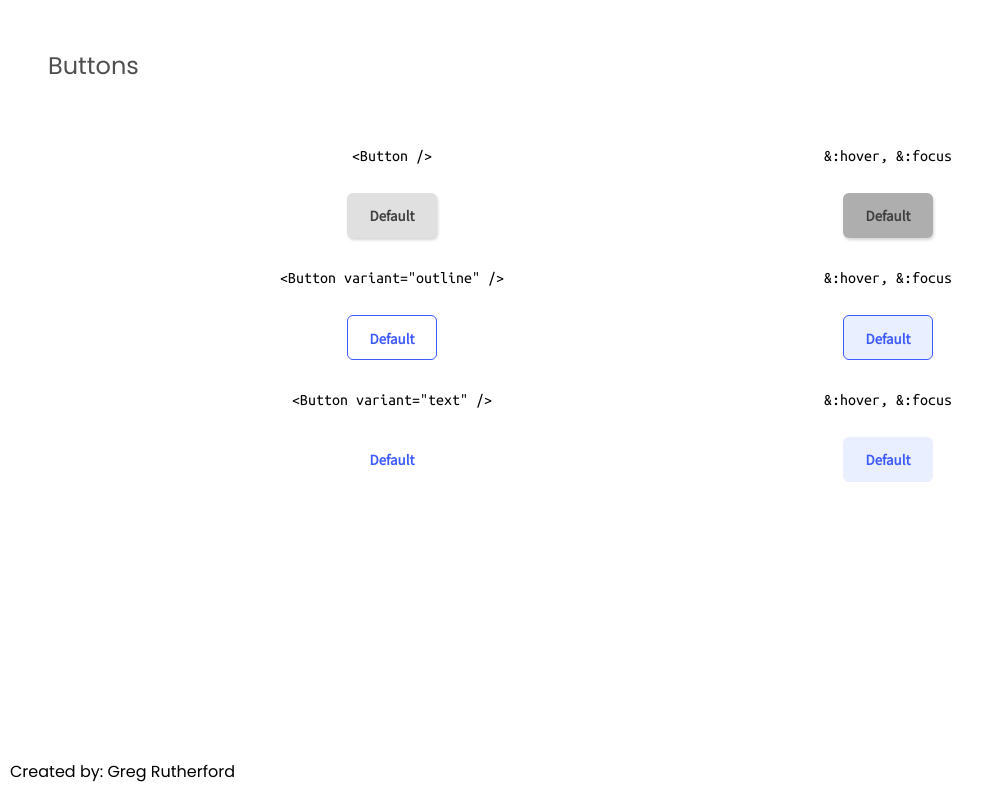
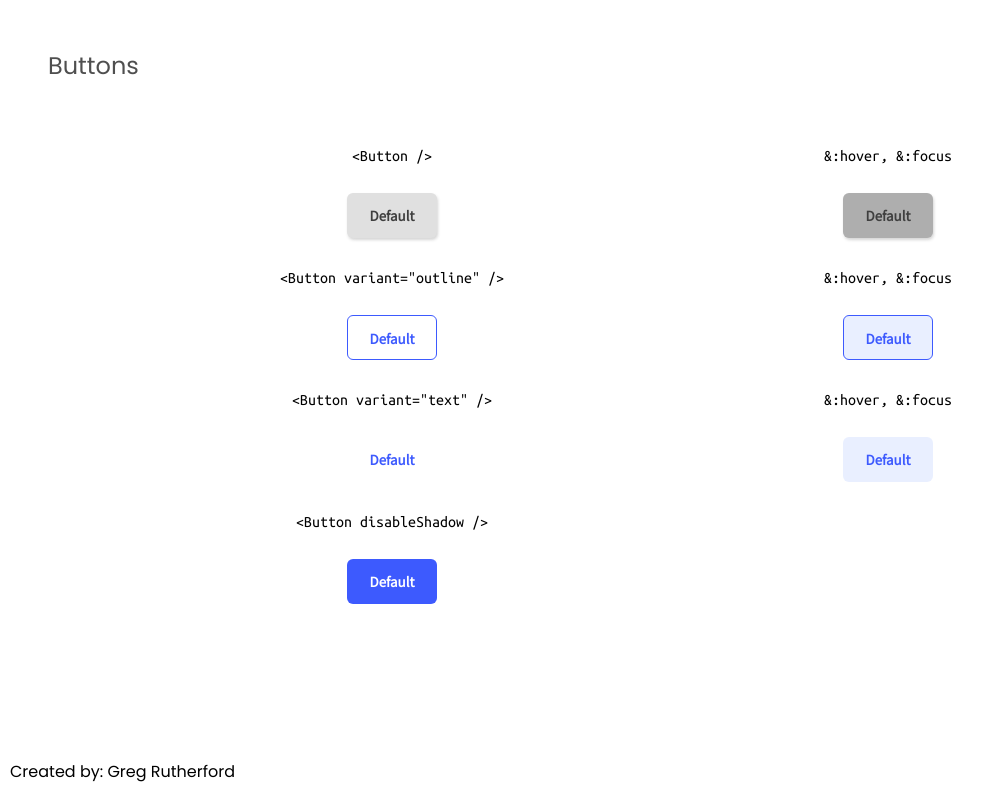
Before and after one commit to grford15/button-component, a JavaScript app: page / in a window 1280 px wide. Shown: the whole page, without its empty margins (0-1004 px from the left). Built offline with nearby package versions, Linux system fonts and the light colour scheme; the HTML template or start-up script is replaced by a standard one.

Commit message:
add disableShadow button with styling

```diff
--- a/src/App.css
+++ b/src/App.css
@@ -105,3 +105,26 @@ code {
 .text-hover {
   background: rgba(41, 98, 255, 0.1);
 }
+
+.button-single {
+  display: grid;
+  grid-template-columns: 1fr 1fr;
+  grid-template-rows: 1fr 1fr;
+  justify-items: center;
+  margin: 1em;
+}
+
+.disableShadow {
+    padding: 1em;
+    width: 90px;
+    height: 45px;
+    font-family: 'Noto Sans JP', sans-serif;
+    color: #FFFFFF;
+    background: #3D5AFE;
+    border-radius: 6px;
+    border: none;
+    text-align: center;
+    cursor: pointer;
+    font-weight: 600;
+    grid-row: 2
+}
--- a/src/App.js
+++ b/src/App.js
@@ -23,6 +23,10 @@ function App() {
           <button className="text">Default</button>
           <button className="text text-hover">Default</button>
         </div>
+        <div className="button-single">
+          <code>{"<Button disableShadow />"}</code>
+          <button className="disableShadow">Default</button>
+        </div>
       </div>
       <footer>
         <p>Created by: Greg Rutherford</p>
```
